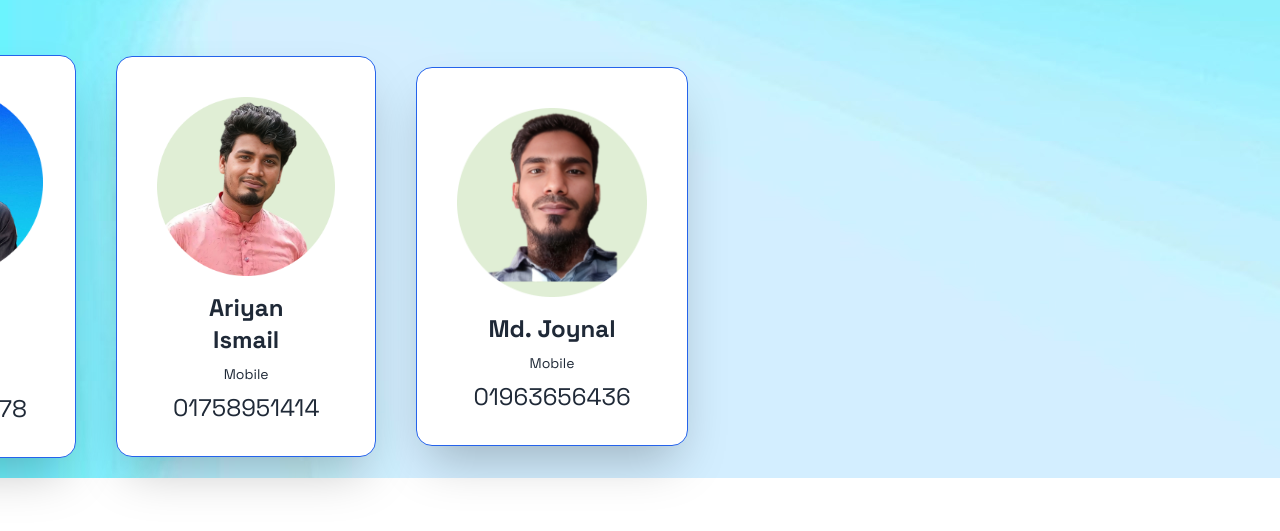
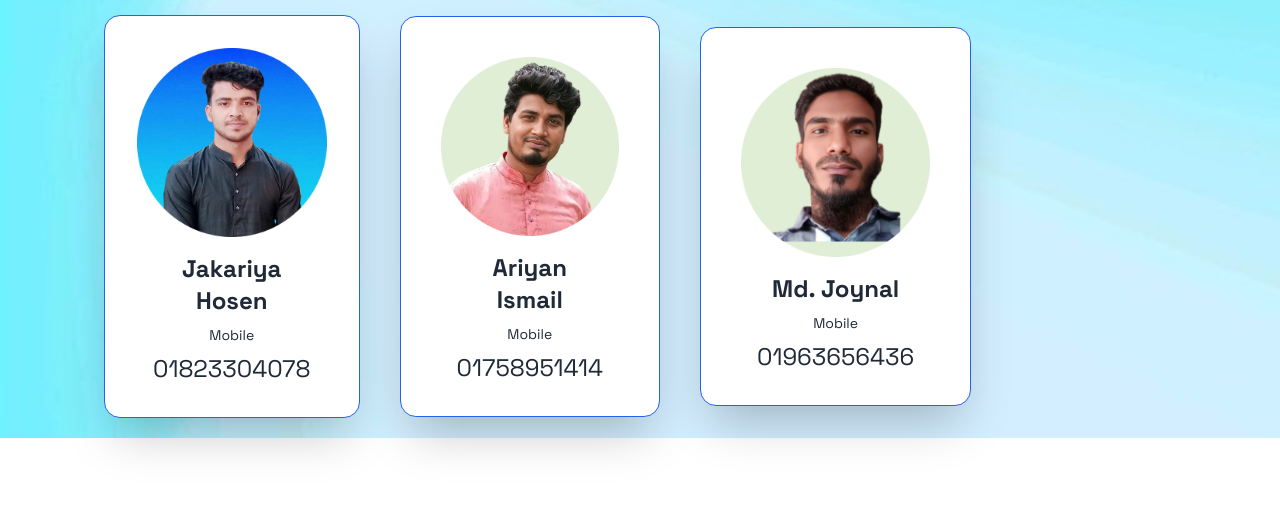
Before and after one commit to jakariyahosen/16-02-2024, a plain HTML site: page contract.html in a window 1280 px wide. Shown: the part 179-710 px from the top of the page. Drawn offline with nearby package versions, Linux system fonts and the light colour scheme.

Commit message:
name update

```diff
--- a/contract.html
+++ b/contract.html
@@ -44,7 +44,7 @@
 
     <!-- navbar end -->
     <h1 class="text-4xl font-bold pt-5  text-indigo-800 text-center">যোগাযোগ</h1>
-    <div id="contract" class="man w-[300px] sm:flex text-center-center justify-center items-center m-10 mr-4 ">
+    <div id="contract" class="man w-[300px] sm:flex text-center-center justify-between items-center ml-5 mr-5 mt4">
         <div class="card card-compact lg:w-[800px] bg-base-100 text-center shadow-2xl lg:m-5 mb-4  p-8 pb-4 border border-blue-600">
             <figure><img src="img/jk.png" alt="Shoes" /></figure>
             <div class="card-body">
```
